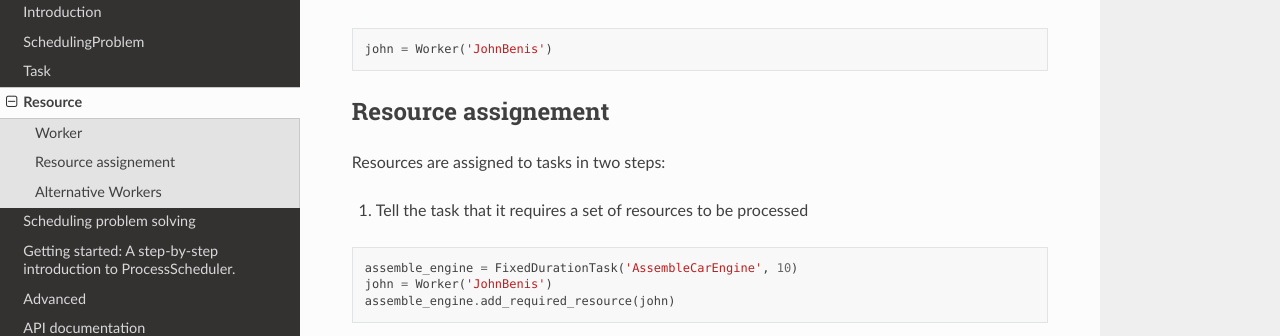
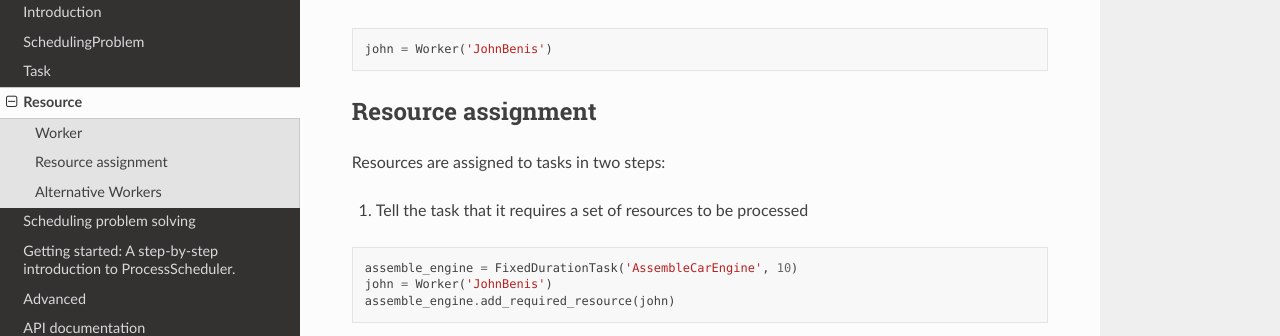
Before and after one commit to tpaviot/ProcessScheduler, a Sphinx documentation site: the page built from doc/resource.rst, in a window 1280 px wide and 900 px high, scrolled down 408 px. Shown: the part 165-501 px from the top of the window. Built offline with Sphinx 7.4.7 and the Read the Docs theme 2.0.0, drawn with Linux system fonts in a browser that asks for light colours.

Commit message:
Typos in documentation

```diff
--- a/doc/resource.rst
+++ b/doc/resource.rst
@@ -19,8 +19,8 @@ A Worker is created as follows:
     john = Worker('JohnBenis')
 
 
-Resource assignement
---------------------
+Resource assignment
+-------------------
 Resources are assigned to tasks in two steps:
 
 1. Tell the task that it requires a set of resources to be processed
--- a/doc/solving.rst
+++ b/doc/solving.rst
@@ -45,4 +45,4 @@ It is obvious that these constraints cannot be both satisfied.
 4. The solver successes in finding a schedule that satisfies all the constraints. The :func:`solve` method returns True.
 
 .. note::
-   If the solver fails to give a solution: increase the :attr:`max_time` (case 3), remove some contraints (cases 1 and 2). In most cases, the solver does find a solution.
+   If the solver fails to give a solution, increase the :attr:`max_time` (case 3) or remove some constraints (cases 1 and 2). In most cases, the solver does find a solution.
```
